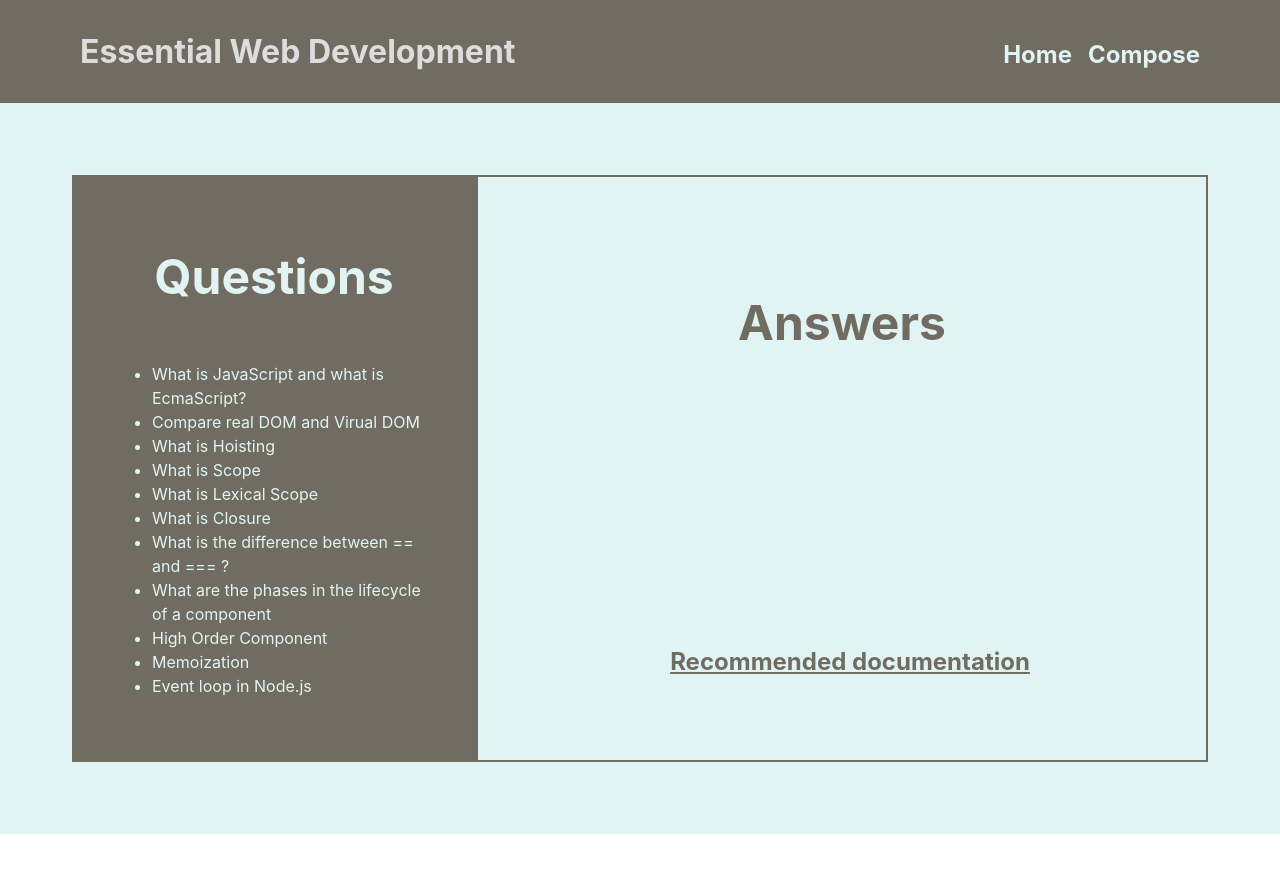
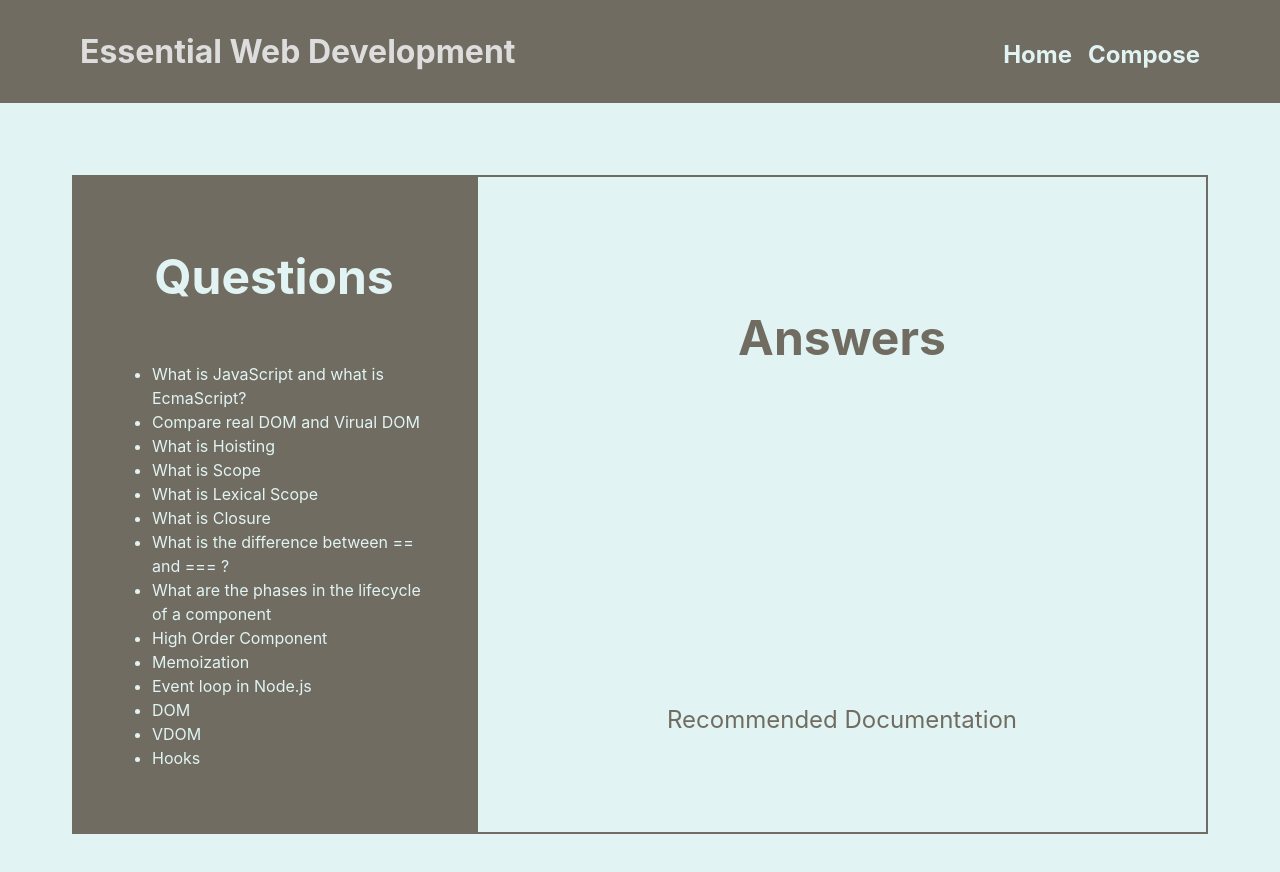
Before and after one commit to IvanG1981/Essentialjs, a React (Create React App) app: page / in a window 1280 px wide. Shown: the top 872 px of the page. Before the commit the page ends 834 px from the top, so only its background shows below. Built offline with nearby package versions, Linux system fonts and the light colour scheme.

Commit message:
Change to data and content outbound links

```diff
--- a/src/components/Content.js
+++ b/src/components/Content.js
@@ -1,7 +1,5 @@
 import styled from 'styled-components';
-import {
-  Link
-} from 'react-router-dom';
+
 
 const MainContent = styled.div`
   display: flex;
@@ -21,21 +19,13 @@ const P = styled.p`
   text-align: left;
 
 `;
-const StyledLink = styled(Link)`
-  padding-left: 1rem;
-  color: #706c61;
-  font-weight: bold;
-  font-size: 1.5rem;
-  text-decoration: underline;
-`;
-
 function Content({ content }) {
   return (
     <MainContent>
       <h1>Answers</h1>
       <h2>{ content.question }</h2>
       <P>{ content.answer }</P>
-      <StyledLink to={content.link} > Recommended documentation </StyledLink>
+      <a href={ content.link }> Recommended Documentation </a>
 
     </MainContent>
   );
--- a/src/data.js
+++ b/src/data.js
@@ -8,7 +8,7 @@ export const data = [
   {
     id: 2,
     question: 'Compare real DOM and Virual DOM',
-    answer: "A virtual DOM object has the same properties as a real DOM object, but it lacks the real thing's power to directly change what's on the screen. Manipulating the DOM is slow. Manipulating the virtual DOM is much faster, because nothing gets drawn onscreen",
+    answer: "Virtual DOM is a representation of real DOM. Whenever states are changed new virtual DOM will be created and will be compared with previous virtual DOM. And then DOM operations will be applied for those specific changes. The cost of virtual DOM is calculating diff with another virtual DOM. For a big project with lots of components, diff calculation will take time.",
     link:"https://www.codecademy.com/articles/react-virtual-dom#:~:text=A%20virtual%20DOM%20object%20has,because%20nothing%20gets%20drawn%20onscreen."
   },
   {
@@ -50,8 +50,8 @@ export const data = [
   {
     id: 9,
     question: 'High Order Component',
-    answer: '',
-    link: ""
+    answer: 'Allows to pass props to specific components avoiding prop drilling to do so.',
+    link: "https://css-tricks.com/what-are-higher-order-components-in-react/"
   },
   {
     id: 10,
@@ -65,6 +65,26 @@ export const data = [
     answer: '',
     link: ""
   },
+  {
+    id: 12,
+    question: 'DOM',
+    answer: "The DOM is a representation of the HTML document. With the HTML DOM, JavaScript can access and change all the elements of an HTML document. The Document Object Model (DOM) is the data representation of the objects that comprise the structure and content of a document on the web",
+    link:"https://www.w3schools.com/js/js_htmldom.asp"
+  },
+  {
+    id: 13,
+    question: 'VDOM',
+    answer: "Virtual DOM is a representation of the DOM. The creation of real dom will be handled by browsers. Modern frameworks like react, vue, etc.., will create a tree of elements similar to real dom in memory this is called virtual DOM. By using virtual DOM, we can find out what is changed and with that, we can apply only those changes to real DOM instead of replacing entire DOM.",
+    link:"https://dev.to/karthikraja34/what-is-virtual-dom-and-why-is-it-faster-14p9"
+  },
+  {
+    id: 14,
+    question: 'Hooks',
+    answer: "They let you use state and other React features without writing a class. Hooks are functions that let you “hook into” React state and lifecycle features from function components. Hooks don’t work inside classes — they let you use React without classes",
+    link:""
+  },
+
+
 
 
 
```
